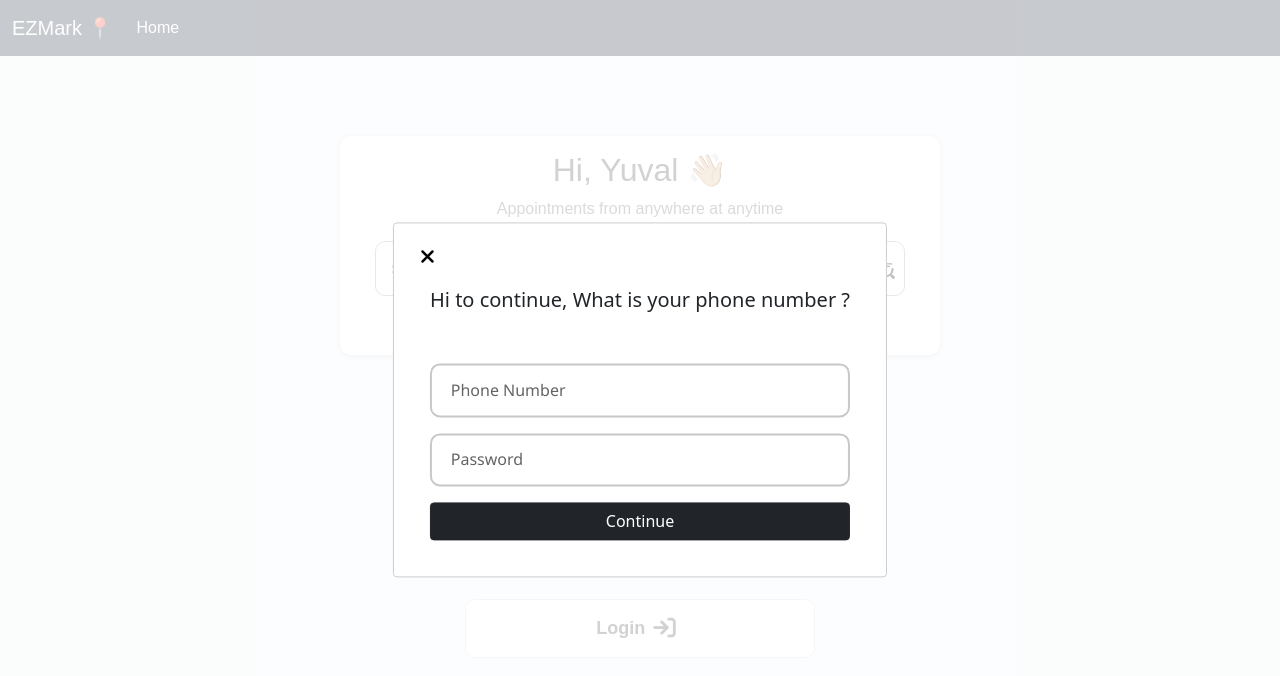
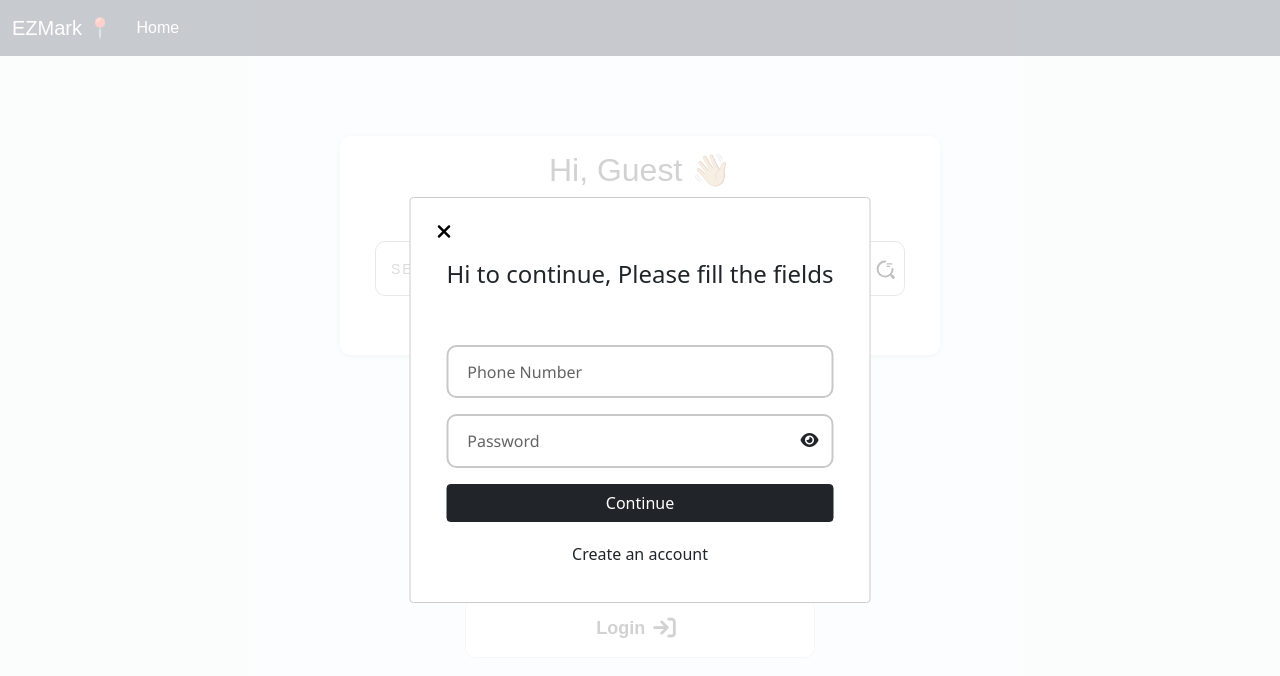
Before and after one commit to yuvalleberstein21/easymark, a React (Vite) app in the folder client/: page / in a window 1280 px wide. Both pictures are taken after a click on the button "Login". Shown: the top 676 px of the page. Built offline with nearby package versions, Linux system fonts and the light colour scheme.

Commit message:
final login and register

```diff
--- a/client/package.json
+++ b/client/package.json
@@ -21,6 +21,7 @@
     "react-modal": "^3.16.1",
     "react-redux": "^9.1.0",
     "react-router-dom": "^6.22.0",
+    "react-toastify": "^10.0.4",
     "redux": "^5.0.1"
   },
   "devDependencies": {
--- a/client/src/App.css
+++ b/client/src/App.css
@@ -213,7 +213,6 @@ form button {
 }
 
 .modal-body {
-  display: flex;
   font-size: 20px;
 }
 
@@ -228,13 +227,16 @@ form button {
 }
 
 .inputGroup input {
-  font-size: 100%;
+  font-size: 16px;
   padding: 0.8em;
   outline: none;
   border: 2px solid rgb(200, 200, 200);
   background-color: transparent;
   border-radius: 10px;
   width: 100%;
+  color: #4b4b4b;
+  font-weight: 500;
+  font-family: Verdana, Geneva, Tahoma, sans-serif;
 }
 
 .inputGroup label {
--- a/client/src/Redux/Actions/UserAction.ts
+++ b/client/src/Redux/Actions/UserAction.ts
@@ -46,7 +46,7 @@ export const logout = () => (dispatch: any) => {
 };
 
 export const register =
-  (name: string, phoneNumber: number, password: string) =>
+  (name: string, phoneNumber: string, password: string) =>
   async (dispatch: any) => {
     try {
       dispatch({ type: USER_REGISTER_REQUEST });
@@ -63,10 +63,13 @@ export const register =
       dispatch({ type: USER_REGISTER_SUCCESS, payload: data });
       dispatch({ type: USER_LOGIN_SUCCESS, payload: data });
       localStorage.setItem('userInfo', JSON.stringify(data));
-    } catch (error) {
+    } catch (error: any) {
       dispatch({
         type: USER_REGISTER_FAIL,
-        payload: console.log(error),
+        payload:
+          error.response && error.response.data.message
+            ? error.response.data.message
+            : error.message,
       });
     }
   };
--- a/client/src/components/LoadingError/Error.tsx
+++ b/client/src/components/LoadingError/Error.tsx
@@ -1,5 +1,3 @@
-import React from 'react';
-
 const Message = ({ variant, children }) => {
   return (
     <div
@@ -10,7 +8,7 @@ const Message = ({ variant, children }) => {
         color: 'rgb(179, 5, 5)',
         fontSize: '18px',
       }}
-      className={`alert ${variant}`}
+      className={`${variant}`}
     >
       {children}
     </div>
--- a/client/src/components/LoginModal.tsx
+++ b/client/src/components/LoginModal.tsx
@@ -1,20 +1,37 @@
-import { useEffect, useState } from 'react';
+import { useState } from 'react';
 import { useDispatch, useSelector } from 'react-redux';
-import { login } from '../Redux/Actions/UserAction';
+import { login, register } from '../Redux/Actions/UserAction';
 import Message from './LoadingError/Error';
 import Loading from './LoadingError/Loading';
-import { useNavigate } from 'react-router-dom';
+import 'react-toastify/dist/ReactToastify.css';
 
 const LoginModal = () => {
+  const [name, setName] = useState('');
   const [phoneNumber, setPhoneNumber] = useState('');
   const [password, setPassword] = useState('');
+  const [showPassword, setShowPassword] = useState(false);
   const [errorValidaiton, setErrorValidation] = useState('');
+  const [step, setStep] = useState(1);
 
   const dispatch = useDispatch();
-  const navigate = useNavigate();
 
   const userLogin = useSelector((state: any) => state.userLogin);
   const { error, loading, userInfo } = userLogin;
+  const userRegister = useSelector((state: any) => state.userRegister);
+  const { error: errorRegister, loading: loadingRegister } = userRegister;
+
+  const handleLoginChange = () => {
+    setStep(2);
+  };
+
+  const handleBackClick = () => {
+    setStep(step - 1);
+  };
+
+  const handleTogglePassword = (e: any) => {
+    e.preventDefault();
+    setShowPassword((prev) => !prev);
+  };
 
   const handleSubmit = async (e: any) => {
     e.preventDefault();
@@ -26,16 +43,26 @@ const LoginModal = () => {
     }
   };
 
-  return (
-    <>
-      <div>
-        <div>
-          <div>
+  const handleRegisterSubmit = async (e: any) => {
+    e.preventDefault();
+    try {
+      const action = register(name, phoneNumber, password);
+      await dispatch<any>(action);
+    } catch (error) {
+      setErrorValidation('Error registering');
+    }
+  };
+
+  const renderStep = () => {
+    switch (step) {
+      case 1:
+        return (
+          <>
+            <div className="modal-body">
+              <h4>Hi to continue, Please fill the fields</h4>
+            </div>
             {loading && <Loading>Loading...</Loading>}
-            {error && <Message variant="alert" children={error} />}
-            <div className="modal-body">
-              Hi to continue, What is your phone number ?
-            </div>
+            {error && <Message variant="ss" children={error} />}
             <div className="modal-footer">
               <form onSubmit={handleSubmit}>
                 <div className="inputGroup">
@@ -50,19 +77,126 @@ const LoginModal = () => {
                 <div className="inputGroup">
                   <input
                     value={password}
-                    type="text"
+                    type={showPassword ? 'text' : 'password'}
                     required
                     onChange={(e) => setPassword(e.target.value)}
                   />
                   <label htmlFor="password">Password</label>
+                  <span
+                    onClick={handleTogglePassword}
+                    style={{
+                      position: 'absolute',
+                      right: '15px',
+                      top: '47%',
+                      transform: 'translateY(-50%)',
+                      cursor: 'pointer',
+                    }}
+                  >
+                    {showPassword ? (
+                      <i className="fa-solid fa-eye-slash"></i>
+                    ) : (
+                      <i className="fa-solid fa-eye"></i>
+                    )}
+                  </span>
+                </div>
+                <button type="submit" className="btn btn-dark">
+                  Continue
+                </button>
+              </form>
+              <span
+                onClick={handleLoginChange}
+                className="mt-3"
+                style={{ cursor: 'pointer' }}
+              >
+                Create an account
+              </span>
+            </div>
+          </>
+        );
+      case 2:
+        return (
+          <>
+            <span
+              onClick={handleBackClick}
+              style={{
+                cursor: 'pointer',
+                display: 'flex',
+                justifyContent: 'flex-end',
+                padding: '5px',
+                marginRight: '7px',
+                fontWeight: '500',
+              }}
+            >
+              Back →
+            </span>
+            <div className="modal-body">
+              <h4>Create an Account and continue</h4>
+            </div>
+            {loadingRegister && <Loading>Loading...</Loading>}
+            {errorRegister && (
+              <Message variant="alert" children={errorRegister} />
+            )}
+            <div className="modal-footer">
+              <form onSubmit={handleRegisterSubmit}>
+                <div className="inputGroup">
+                  <input
+                    value={name}
+                    type="text"
+                    required
+                    onChange={(e) => setName(e.target.value)}
+                  />
+                  <label htmlFor="fullname">Full Name</label>
+                </div>
+                <div className="inputGroup">
+                  <input
+                    value={phoneNumber}
+                    type="text"
+                    required
+                    onChange={(e) => setPhoneNumber(e.target.value)}
+                  />
+                  <label htmlFor="phoneNumber">Phone Number</label>
+                </div>
+                <div className="inputGroup">
+                  <input
+                    value={password}
+                    type={showPassword ? 'text' : 'password'}
+                    required
+                    onChange={(e) => setPassword(e.target.value)}
+                  />
+                  <label htmlFor="password">Password</label>
+                  <span
+                    onClick={handleTogglePassword}
+                    style={{
+                      position: 'absolute',
+                      right: '15px',
+                      top: '47%',
+                      transform: 'translateY(-50%)',
+                      cursor: 'pointer',
+                    }}
+                  >
+                    {showPassword ? (
+                      <i className="fa-solid fa-eye-slash"></i>
+                    ) : (
+                      <i className="fa-solid fa-eye"></i>
+                    )}
+                  </span>
                 </div>
                 <button type="submit" className="btn btn-dark">
                   Continue
                 </button>
               </form>
             </div>
-          </div>
-        </div>
+          </>
+        );
+      default:
+        return null;
+    }
+  };
+
+  return (
+    <>
+      <div className="main-modal">
+        <div>{renderStep()}</div>
       </div>
     </>
   );
--- a/client/src/components/Search.tsx
+++ b/client/src/components/Search.tsx
@@ -1,11 +1,18 @@
+import { useSelector } from 'react-redux';
+
 const Search = () => {
+  const userLogin = useSelector((state: any) => state.userLogin);
+  const { userInfo } = userLogin;
+
+  const username = userInfo?.name;
+
   return (
     <>
       <div className="container mt-3 p-5">
         <div className="card_search_container">
           <div className="card_search">
             <div className="card_header">
-              <h2>Hi, Yuval 👋🏼</h2>
+              <h2>Hi, {username ? username : 'Guest'} 👋🏼</h2>
             </div>
             <span className="desc">Appointments from anywhere at anytime</span>
             <div className="card-body">
--- a/client/src/screens/HomeScreen.tsx
+++ b/client/src/screens/HomeScreen.tsx
@@ -1,7 +1,6 @@
 import { useNavigate } from 'react-router-dom';
 import Search from '../components/Search';
 import BusinessScreen from './BusinessScreen';
-import QueuesScreen from './QueuesScreen';
 import { useSelector } from 'react-redux';
 import { useEffect } from 'react';
 
@@ -9,7 +8,7 @@ const HomeScreen = () => {
   const navigate = useNavigate();
 
   const userLogin = useSelector((state: any) => state.userLogin);
-  const { error, loading, userInfo } = userLogin;
+  const { userInfo } = userLogin;
 
   useEffect(() => {
     if (userInfo == null) {
@@ -22,7 +21,6 @@ const HomeScreen = () => {
       <div className="homeScreen-container">
         <Search />
         <BusinessScreen />
-        <QueuesScreen />
       </div>
     </>
   );
--- a/client/src/screens/LoginScreen.tsx
+++ b/client/src/screens/LoginScreen.tsx
@@ -24,7 +24,7 @@ const LoginScreen = () => {
   const navigate = useNavigate();
 
   const userLogin = useSelector((state: any) => state.userLogin);
-  const { error, loading, userInfo } = userLogin;
+  const { userInfo } = userLogin;
 
   function openModal() {
     setIsOpen(true);
--- a/client/src/screens/QueuesScreen.tsx
+++ /dev/null
@@ -1,5 +0,0 @@
-const QueuesScreen = () => {
-  return <div>Queues</div>;
-};
-
-export default QueuesScreen;
```
Also changed, not shown: 2 other files (tests, documents, lock files or other folders).
